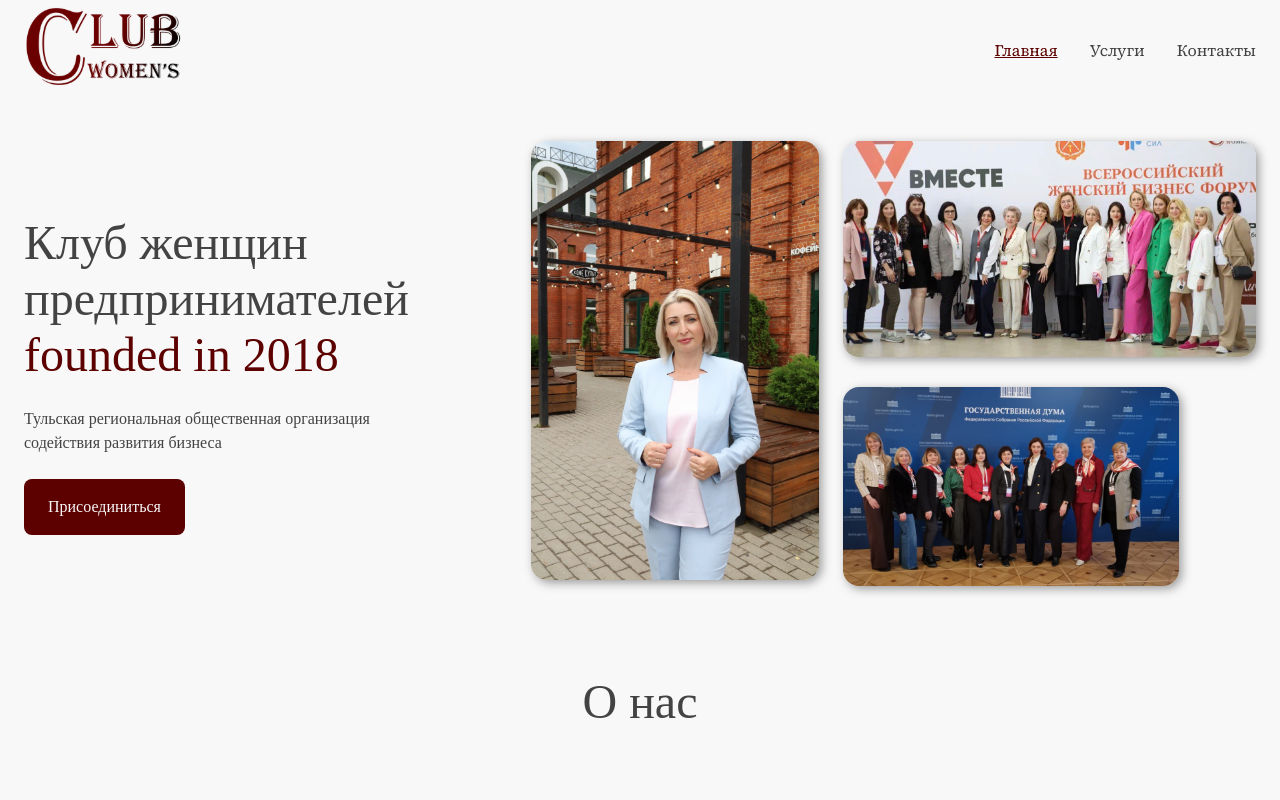
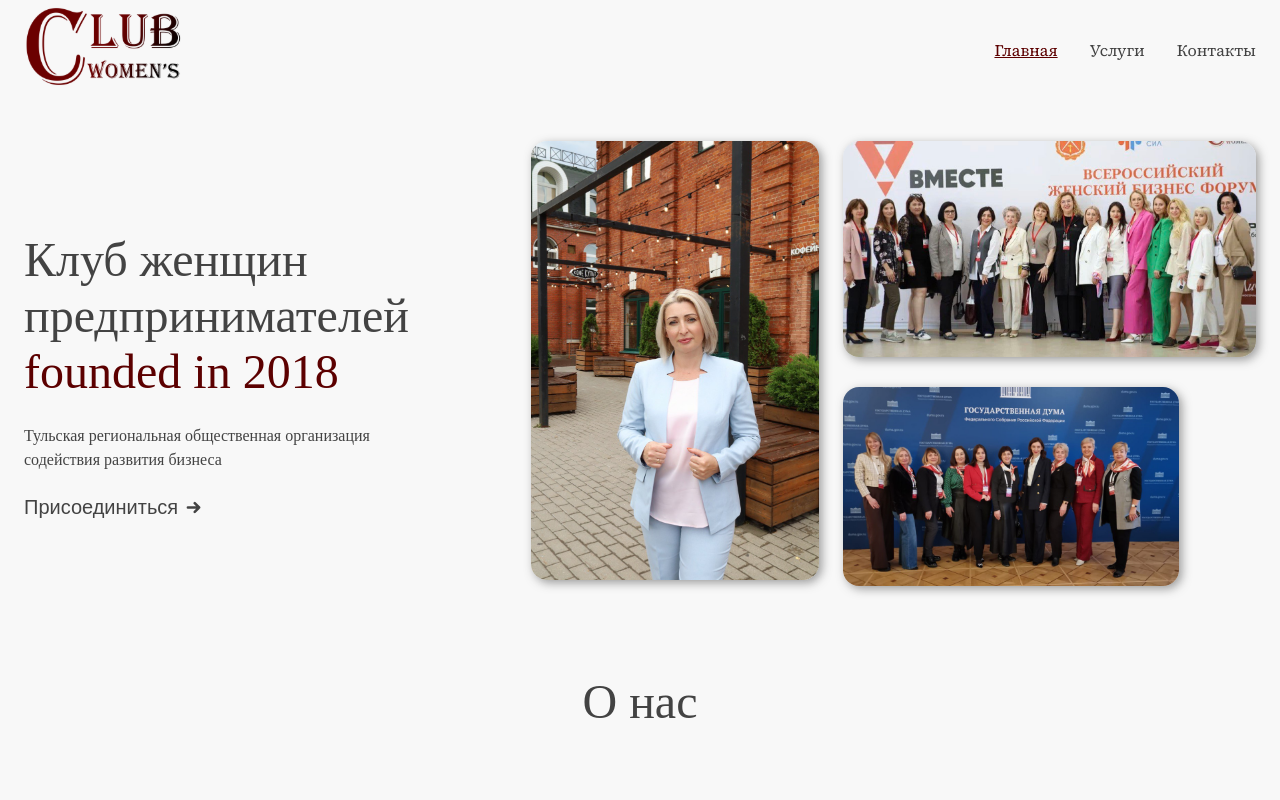
Before and after one commit to kaidarka/womans_club, a Next.js app: page / in a window 1280 px wide. Shown: the top 800 px of the page. Built offline with nearby package versions, Linux system fonts and the light colour scheme.

Commit message:
style for subscribe button

```diff
--- a/src/pages-flat/HomePage/Sections/Hero/HeroSection.module.scss
+++ b/src/pages-flat/HomePage/Sections/Hero/HeroSection.module.scss
@@ -43,3 +43,71 @@
 		box-shadow: var(--box-shadow-primary);
 	}
 }
+
+
+.btn {
+	padding: 0;
+	margin: 0;
+	border: none;
+	background: none;
+}
+
+.btn {
+	--primary-color: var(--color-base);
+	--hovered-color: var(--color-secondary);
+	position: relative;
+	display: flex;
+	font-size: 20px;
+	gap: 0.5rem;
+	align-items: center;
+}
+
+.btn p {
+	margin: 0;
+	position: relative;
+	font-size: 20px;
+	color: var(--primary-color)
+}
+
+.btn::after {
+	position: absolute;
+	content: "";
+	width: 0;
+	left: 0;
+	bottom: -7px;
+	background: var(--hovered-color);
+	height: 2px;
+	transition: 0.3s ease-out;
+}
+
+.btn p::before {
+	position: absolute;
+	/*   box-sizing: border-box; */
+	content: "Присоединиться";
+	width: 0;
+	inset: 0;
+	color: var(--hovered-color);
+	overflow: hidden;
+	transition: 0.3s ease-out;
+}
+
+.btn:hover::after {
+	width: 100%;
+}
+
+.btn:hover p::before {
+	width: 100%;
+}
+
+.btn:hover svg {
+	transform: translateX(4px);
+	color: var(--hovered-color)
+}
+
+.btn svg {
+	color: var(--primary-color);
+	transition: 0.2s;
+	position: relative;
+	width: 15px;
+	transition-delay: 0.2s;
+}
--- a/src/pages-flat/HomePage/Sections/Hero/HeroText.tsx
+++ b/src/pages-flat/HomePage/Sections/Hero/HeroText.tsx
@@ -1,7 +1,6 @@
 import cls from './HeroSection.module.scss';
 import classNames from "classnames";
 import { AsTypes, Text, TextColor, TextSize } from "@/shared/ui/Text/Text";
-import { Button, ButtonType } from "@/shared/ui/Button/Button";
 
 interface ITextInfoProps {
 	className?: string;
@@ -27,9 +26,13 @@ export const HeroText = (props: ITextInfoProps) => {
 				</Text>
 			</div>
 			<div>
-				<Button type={ButtonType.PRIMARY}>
-					Присоединиться
-				</Button>
+				<button className={cls.btn}>
+					<p>Присоединиться</p>
+					<svg strokeWidth="4" stroke="currentColor" viewBox="0 0 24 24" fill="none" className="h-6 w-6"
+					     xmlns="http://www.w3.org/2000/svg">
+						<path d="M14 5l7 7m0 0l-7 7m7-7H3" strokeLinejoin="round" strokeLinecap="round"></path>
+					</svg>
+				</button>
 			</div>
 		</div>
 	);
--- a/src/pages-flat/HomePage/index.tsx
+++ b/src/pages-flat/HomePage/index.tsx
@@ -31,7 +31,10 @@ export const HomePage = () => {
 					Руководство
 				</div>
 				<div>
-					Кайдарова Светлана Александровна -основатель и руководитель Клуба, тульский региональный представитель «Союза женских сил по поддержке гражданских инициатив», национальный агент развития предпринимательства.
+					Кайдарова Светлана Александровна
+					-основатель и руководитель Клуба,
+					тульский региональный представитель «Союза женских сил по поддержке гражданских инициатив»,
+					национальный агент развития предпринимательства.
 				</div>
 			</Section>
 		</div>
```
Also changed, not shown: src/app/services/[id]/page.tsx (added, +9 -0 lines).
